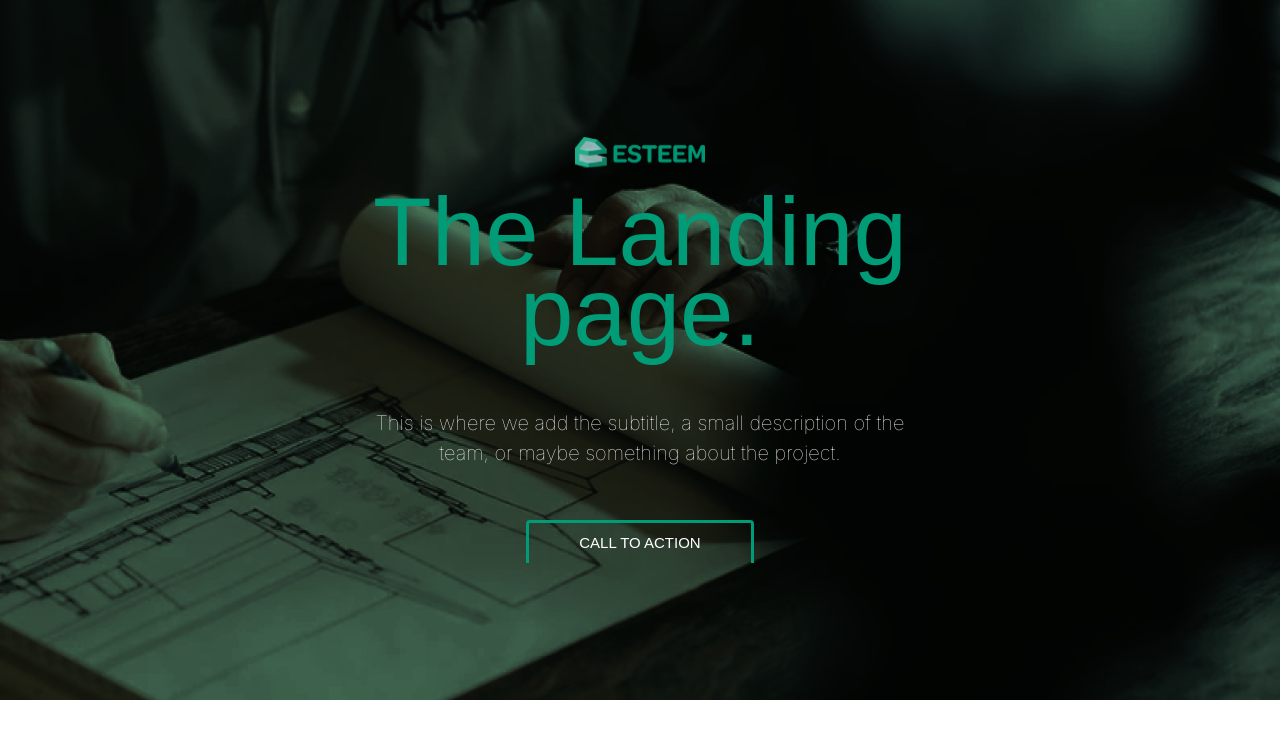
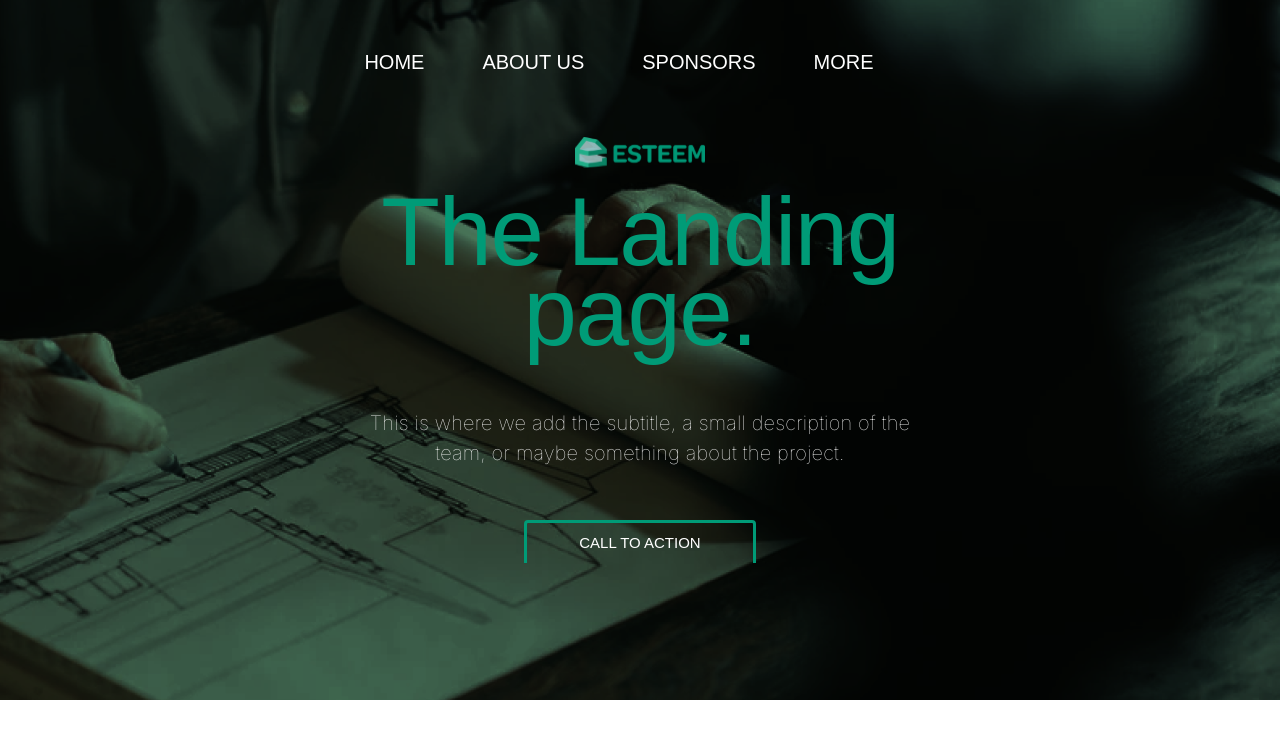
Before and after one commit to TeamEsteem/team-website, a React (Create React App) app: page / in a window 1280 px wide. Shown: the top 738 px of the page. Built offline with nearby package versions, Linux system fonts and the light colour scheme.

Commit message:
added nav bar

```diff
--- a/package.json
+++ b/package.json
@@ -10,7 +10,7 @@
     "framer-motion": "^3.3.0",
     "react": "^17.0.1",
     "react-dom": "^17.0.1",
-    "react-scripts": "4.0.2",
+    "react-scripts": "^4.0.2",
     "sass": "^1.32.7",
     "web-vitals": "^1.0.1"
   },
--- a/src/App.js
+++ b/src/App.js
@@ -1,4 +1,5 @@
 import Landing from "./pages/landing";
+import Header from "./pages/nav-bar";
 import "./App.scss";
 import { ThemeProvider, Typography } from "@material-ui/core";
 import { primaryFont, secondaryFont } from "./components/fonts";
@@ -10,6 +11,11 @@ function App() {
         position: "relative",
       }}
     >
+      <div className= "Nav-bar">
+      <Typography style={{ fontSize: "20px", fontWeight: "lighter" }}>
+        <Header />
+        </Typography>
+      </div>
       <div className="App-header">
         <ThemeProvider theme={secondaryFont}>
           <Typography style={{ fontSize: "20px", fontWeight: "lighter" }}>
--- a/src/index.css
+++ b/src/index.css
@@ -11,3 +11,9 @@ code {
   font-family: source-code-pro, Menlo, Monaco, Consolas, "Courier New",
     monospace;
 }
+
+.navButton{
+  padding-right: 50;
+  font-size: 20;
+  color: white;
+}
--- a/src/pages/landing.jsx
+++ b/src/pages/landing.jsx
@@ -18,6 +18,7 @@ import {
   Button,
 } from "@material-ui/core";
 import { primaryFont } from "../components/fonts";
+
 class Landing extends Component {
   render() {
     return (
--- /dev/null
+++ b/src/pages/nav-bar.jsx
@@ -0,0 +1,48 @@
+import React, { Component } from "react";
+import {
+    white,
+    grey,
+    lightGreen,
+    esteemGreen,
+    darkGreen,
+    darkGrey,
+    black,
+  } from "../components/colors";
+  import {
+    AppBar,
+    Typography,
+    ThemeProvider,
+    IconButton,
+    Toolbar,
+    Button,
+  } from "@material-ui/core";
+  import { primaryFont } from "../components/fonts";
+  import "../index.css";
+
+class Header extends Component{
+    render() {
+        return (
+        <AppBar style={{ background: 'transparent', boxShadow: 'none', textAlign: 'centre', paddingTop: 30}} >
+          <Toolbar
+            style={{
+              alignContent: "center",
+              marginLeft: "auto",
+              marginRight: "auto",
+              position: "relative",
+            }}
+          >
+
+              <ThemeProvider theme={primaryFont} >
+                <Button color="inherit" style ={{paddingRight:50, fontSize:20}} >Home</Button>
+                <Button color="inherit" style ={{paddingRight:50, fontSize:20}}>About Us</Button>
+                <Button color="inherit" style ={{paddingRight:50, fontSize:20}}>Sponsors</Button>
+                <Button color="inherit" style ={{paddingRight:50, fontSize:20}}>More</Button>
+              </ThemeProvider>
+
+          </Toolbar>
+        </AppBar>
+        )
+    }
+}
+
+export default Header;
```
Also changed, not shown: 1 other file (tests, documents, lock files or other folders).
